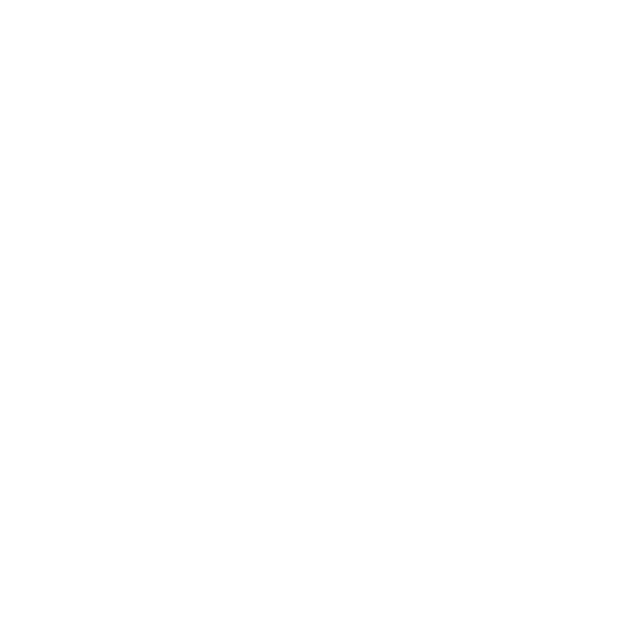
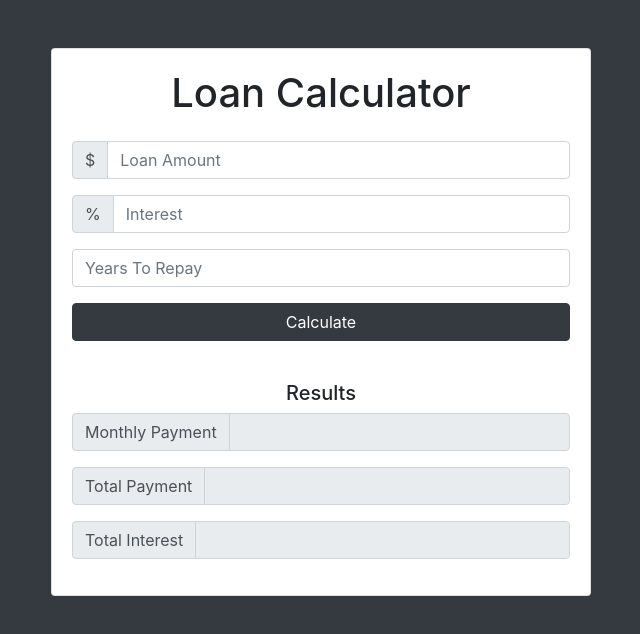
Before and after one commit to itsaiub/js_loan_calculator, a plain HTML site: page index.html in a window 1280 px wide. Shown: the whole page, without its empty margins (319-959 px from the left). Drawn offline with nearby package versions, Linux system fonts and the light colour scheme.

Commit message:
design the UI

```diff
--- a/index.html
+++ b/index.html
@@ -7,12 +7,78 @@
   <link rel="stylesheet" href="https://maxcdn.bootstrapcdn.com/bootstrap/4.0.0/css/bootstrap.min.css" integrity="sha384-Gn5384xqQ1aoWXA+058RXPxPg6fy4IWvTNh0E263XmFcJlSAwiGgFAW/dAiS6JXm" crossorigin="anonymous">
   <title>Loan Calculator</title>
 </head>
-<body>
+<body class="bg-dark">
+  <div class="container">
+    <div class="row">
+      <div class="col-md-6 mx-auto">
+        <div class="card card-body text-center mt-5">
+          <h1 class="heading display-5 pb-3">Loan Calculator</h1>
+          <form id="loan-form">
+            <div class="form-group">
+              <div class="input-group">
+                <div class="input-group-prepend">
+                    <span class="input-group-text" id="inputGroup-sizing-default">$</span>
+                </div>
+                <input type="number" id="amount" min="0" class="form-control" placeholder="Loan Amount">
+              </div>
+            </div>
+            <div class="form-group">
+              <div class="input-group">
+                <div class="input-group-prepend">
+                  <span class="input-group-text" id="inputGroup-sizing-default">%</span>
+                </div>
+                <input type="number" min="0" id="interest" class="form-control" placeholder="Interest">
+              </div>
+            </div>
+            <div class="form-group">
+              <input type="number" min="0" id="years" class="form-control" placeholder="Years To Repay">
+            </div>
+            <div class="form-group">
+              <input type="submit" value="Calculate" class="btn btn-dark btn-block">
+            </div>
+          </form>
+          <!-- Loader Here -->
+          <!--
+            <div id="loading">
+            <img src="img/loading.gif" alt="">
+          </div> -->
 
+          <!-- Results -->
+          <div id="results" class="pt-4">
+            <h5>Results</h5>
+            <div class="form-group">
+              <div class="input-group">
+                <div class="input-group-prepend">
+                  <span class="input-group-text">Monthly Payment</span>
+                </div>
+                <input type="number" class="form-control" id="monthly-payment" disabled>
+              </div>
+            </div>
+            <div class="form-group">
+              <div class="input-group">
+                <div class="input-group-prepend">
+                  <span class="input-group-text">Total Payment</span>
+                </div>
+                <input type="number" class="form-control" id="total-payment" disabled>
+              </div>
+            </div>
+            <div class="form-group">
+              <div class="input-group">
+                <div class="input-group-prepend">
+                  <span class="input-group-text">Total Interest</span>
+                </div>
+                <input type="number" class="form-control" id="total-interest" disabled>
+              </div>
+            </div>
+          </div>
+        </div>
+      </div>
+    </div>
+  </div>
 
   <script src="https://code.jquery.com/jquery-3.2.1.slim.min.js" integrity="sha384-KJ3o2DKtIkvYIK3UENzmM7KCkRr/rE9/Qpg6aAZGJwFDMVNA/GpGFF93hXpG5KkN" crossorigin="anonymous"></script>
-<script src="https://cdnjs.cloudflare.com/ajax/libs/popper.js/1.12.9/umd/popper.min.js" integrity="sha384-ApNbgh9B+Y1QKtv3Rn7W3mgPxhU9K/ScQsAP7hUibX39j7fakFPskvXusvfa0b4Q" crossorigin="anonymous"></script>
-<script src="https://maxcdn.bootstrapcdn.com/bootstrap/4.0.0/js/bootstrap.min.js" integrity="sha384-JZR6Spejh4U02d8jOt6vLEHfe/JQGiRRSQQxSfFWpi1MquVdAyjUar5+76PVCmYl" crossorigin="anonymous"></script>
-<script src="app.js"></script>
+  <script src="https://cdnjs.cloudflare.com/ajax/libs/popper.js/1.12.9/umd/popper.min.js" integrity="sha384-ApNbgh9B+Y1QKtv3Rn7W3mgPxhU9K/ScQsAP7hUibX39j7fakFPskvXusvfa0b4Q" crossorigin="anonymous"></script>
+  <script src="https://maxcdn.bootstrapcdn.com/bootstrap/4.0.0/js/bootstrap.min.js" integrity="sha384-JZR6Spejh4U02d8jOt6vLEHfe/JQGiRRSQQxSfFWpi1MquVdAyjUar5+76PVCmYl" crossorigin="anonymous"></script>
+  <script src="app.js"></script>
 </body>
 </html>
```
